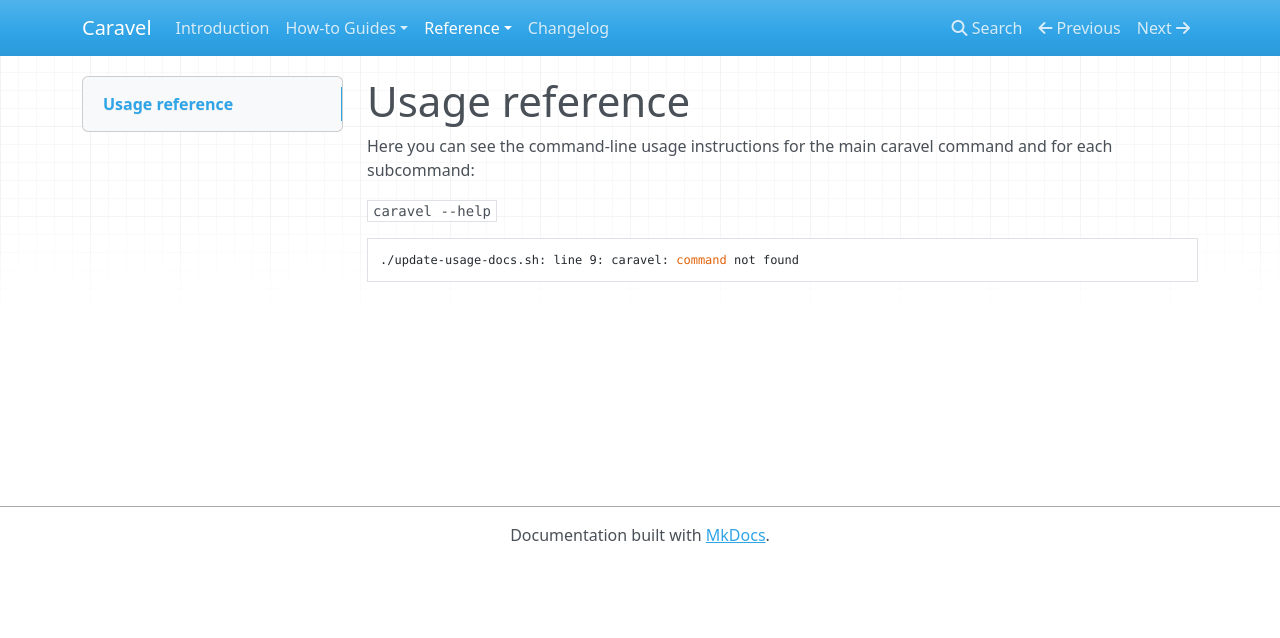
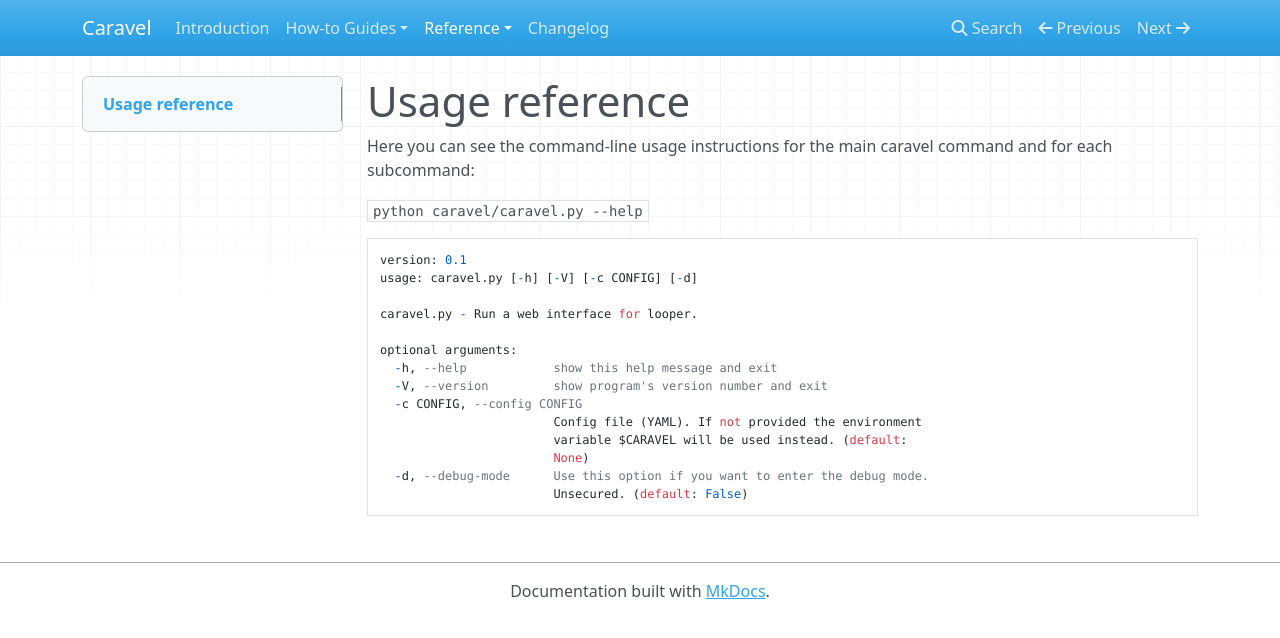
Before and after one commit to pepkit/caravel, an MkDocs documentation site: the page built from docs/docs/usage.md, in a window 1280 px wide. Shown: the top 638 px of the page. Built offline with MkDocs 1.6.1, drawn with Linux system fonts in a browser that asks for light colours; nearby versions of some CDN libraries.

Commit message:
Update usage documenter to new script

````diff
--- a/docs/docs/usage.md
+++ b/docs/docs/usage.md
@@ -4,7 +4,20 @@
 Here you can see the command-line usage instructions for the main caravel command and for each subcommand:
 
 
-`caravel --help`
+`python caravel/caravel.py --help`
 ```
-./update-usage-docs.sh: line 9: caravel: command not found
+version: 0.1
+usage: caravel.py [-h] [-V] [-c CONFIG] [-d]
+
+caravel.py - Run a web interface for looper.
+
+optional arguments:
+  -h, --help            show this help message and exit
+  -V, --version         show program's version number and exit
+  -c CONFIG, --config CONFIG
+                        Config file (YAML). If not provided the environment
+                        variable $CARAVEL will be used instead. (default:
+                        None)
+  -d, --debug-mode      Use this option if you want to enter the debug mode.
+                        Unsecured. (default: False)
 ```
````
Also changed, not shown: 2 other files.
